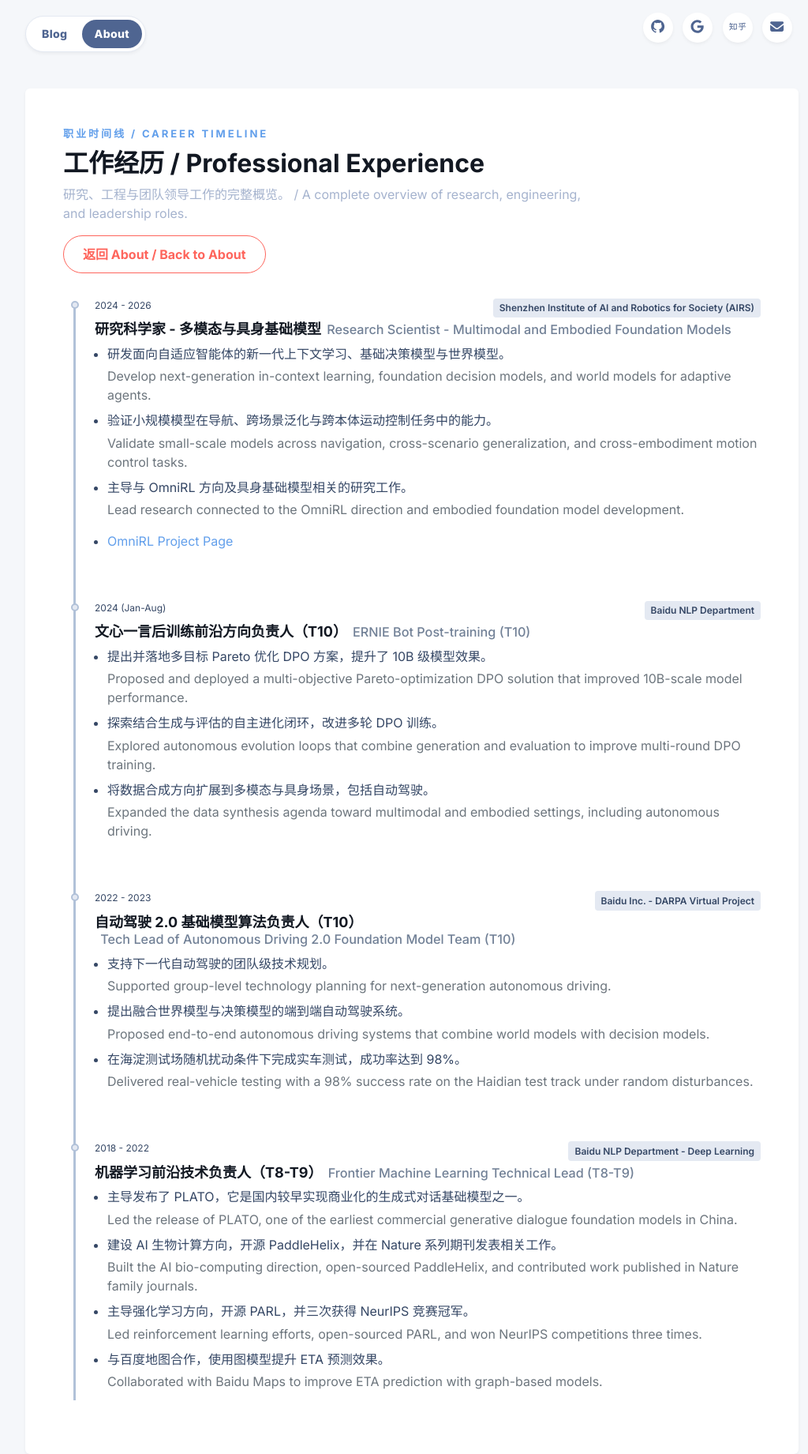
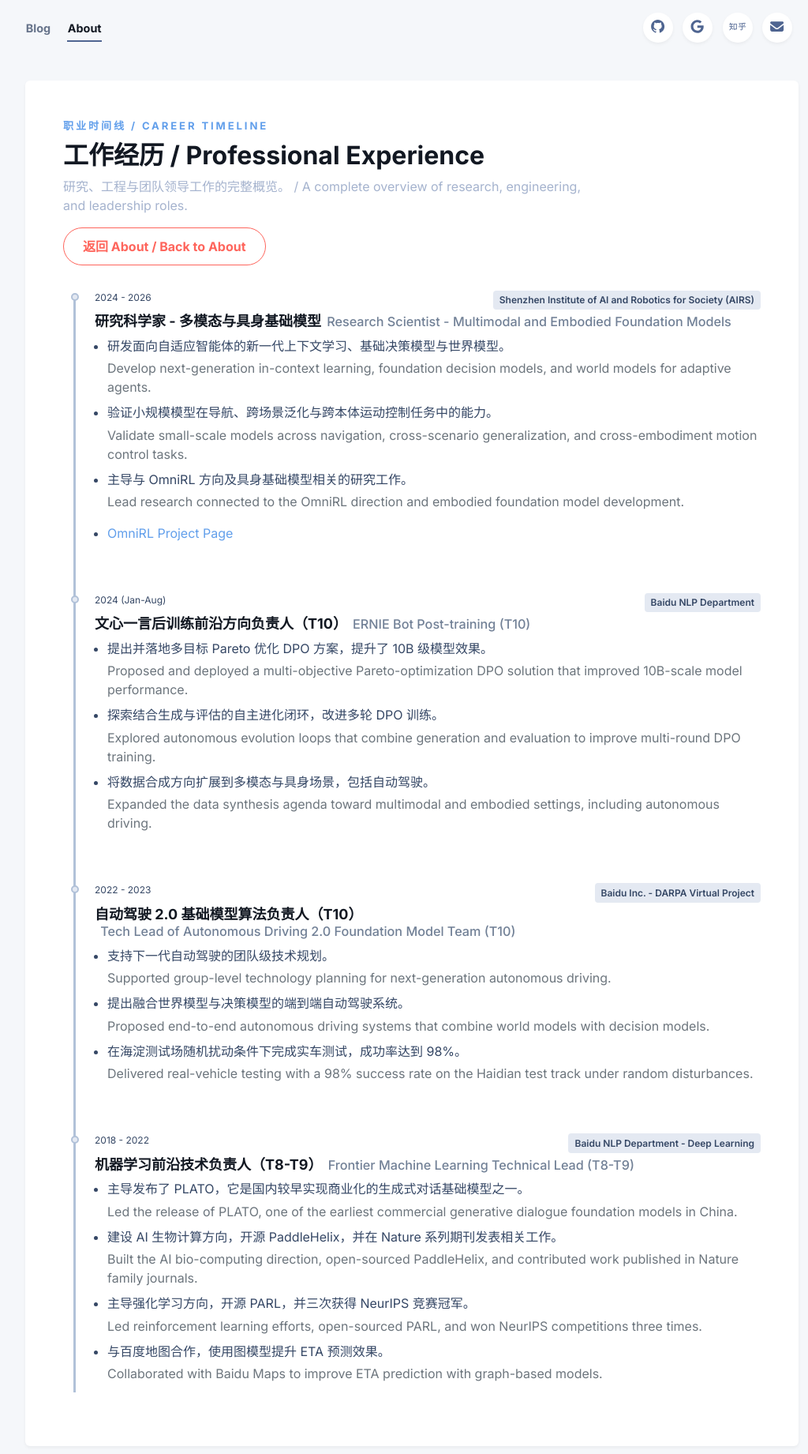
Before and after one commit to WorldEditors/worldeditors.github.io, a Jekyll site: the page experiences.html, which Jekyll copies as it is, in a window 1280 px wide. Shown: the whole page at 79% size, without its empty margins (118-1142 px from the left). Built offline with Jekyll 4.4.1, drawn with Linux system fonts in a browser that asks for light colours; nearby versions of some CDN libraries; library files that are not in the unit come from our copies.

Commit message:
Stabilize top navigation layout

```diff
--- a/assets/css/publication.css
+++ b/assets/css/publication.css
@@ -33,24 +33,33 @@
 
 .site-nav {
   align-items: center;
-  background: #fff;
-  border: 1px solid #e4e9f2;
-  border-radius: 999px;
-  box-shadow: 0 0.125rem 0.25rem rgba(0, 0, 0, 0.05);
   display: inline-flex;
-  gap: 0.15rem;
-  padding: 0.25rem;
+  gap: 1.25rem;
+  min-height: 38px;
 }
 
 .site-nav-link {
-  border-radius: 999px;
-  color: #4f6591;
-  font-size: 0.88rem;
-  font-weight: 800;
-  letter-spacing: 0.02em;
-  line-height: 1;
-  padding: 0.68rem 1rem;
+  color: #66738a;
+  font-size: 0.9rem;
+  font-weight: 700;
+  letter-spacing: 0;
+  line-height: 1.2;
+  padding: 0.65rem 0.05rem 0.55rem;
+  position: relative;
   text-decoration: none;
+  white-space: nowrap;
+}
+
+.site-nav-link::after {
+  background: #4f6591;
+  bottom: 0;
+  content: "";
+  height: 2px;
+  left: 0;
+  position: absolute;
+  transform: scaleX(0);
+  transition: transform 0.18s ease;
+  width: 100%;
 }
 
 .site-nav-link:hover {
@@ -59,8 +68,15 @@
 }
 
 .site-nav-link.active {
-  background: #4f6591;
-  color: #fff;
+  color: #121822;
+}
+
+.site-nav-link.active::after {
+  transform: scaleX(1);
+}
+
+.site-topbar-inner .social-list {
+  margin: 0;
 }
 
 .publications-grid {
@@ -559,23 +575,23 @@
 
 @media (max-width: 767.98px) {
   .site-topbar-inner {
-    align-items: stretch;
-    flex-direction: column;
+    align-items: center;
+    flex-direction: row;
+    gap: 0.75rem;
   }
 
   .site-nav {
-    justify-content: center;
-    width: 100%;
+    flex: 0 0 auto;
+    gap: 1rem;
+    justify-content: flex-start;
   }
 
   .site-nav-link {
-    flex: 1;
-    text-align: center;
+    flex: none;
   }
 
   .site-topbar-inner .social-list {
-    margin-bottom: 0;
-    text-align: center;
+    display: none;
   }
 
   .publication-card {
```
